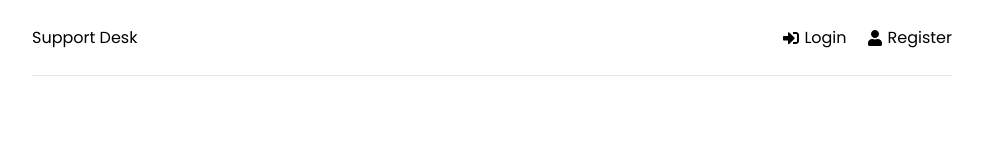
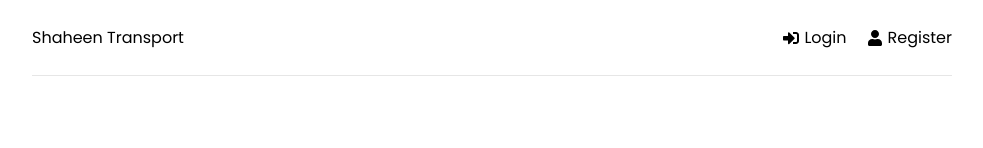
Before and after one commit to nSamarasDev/shaheenDev, a React (Create React App) app in the folder frontend/: page / in a window 1280 px wide. Shown: the top 148 px of the page, without its empty margins (148-1131 px from the left). Built offline with nearby package versions, Linux system fonts and the light colour scheme.

Commit message:
header update

```diff
--- a/frontend/src/components/Header.jsx
+++ b/frontend/src/components/Header.jsx
@@ -17,7 +17,7 @@ function Header() {
   return (
     <header className='header'>
       <div className='logo'>
-        <Link to='/'>Support Desk</Link>
+        <Link to='/'>Shaheen Transport</Link>
       </div>
       <ul>
         {user ? (
```
